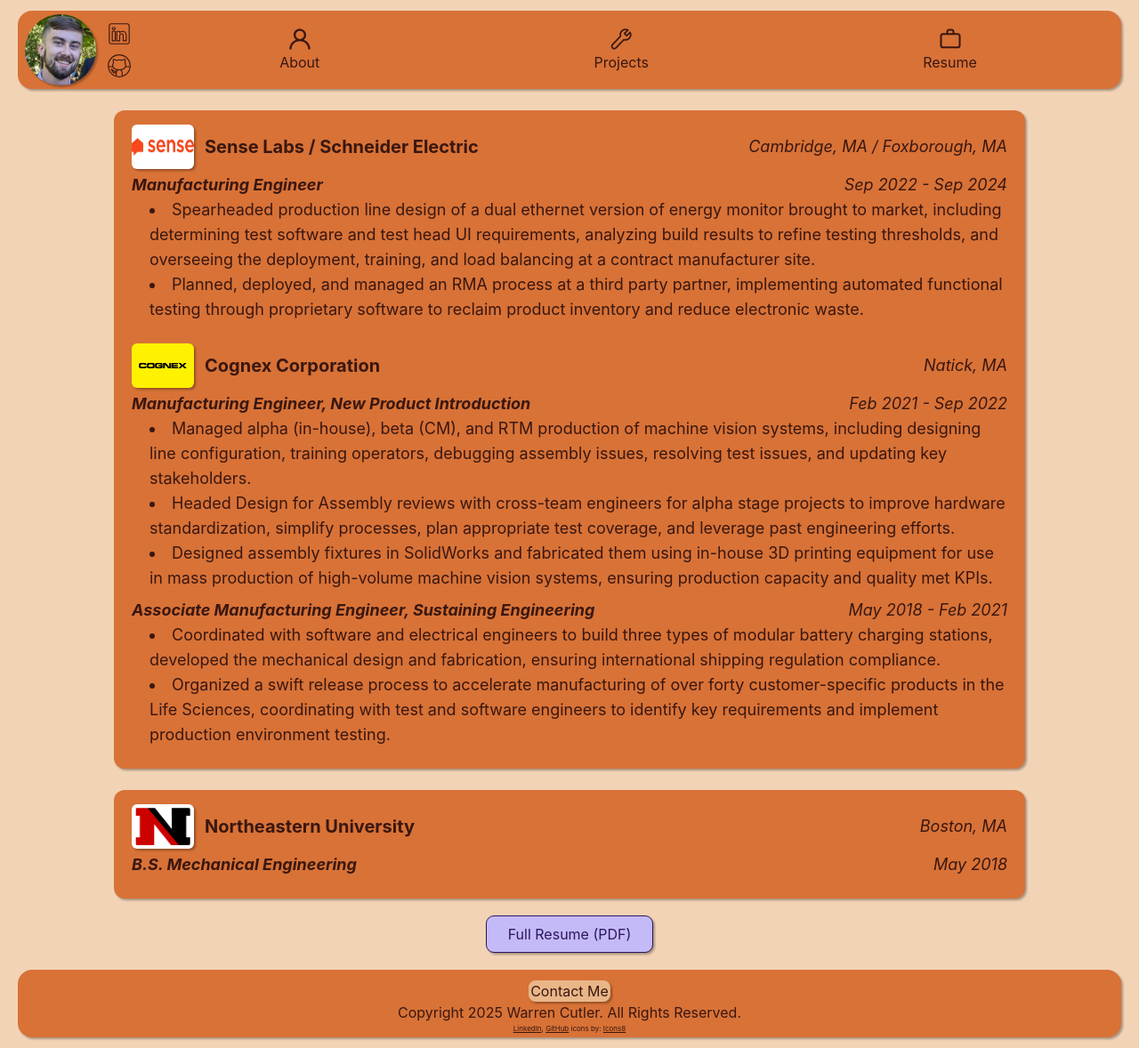
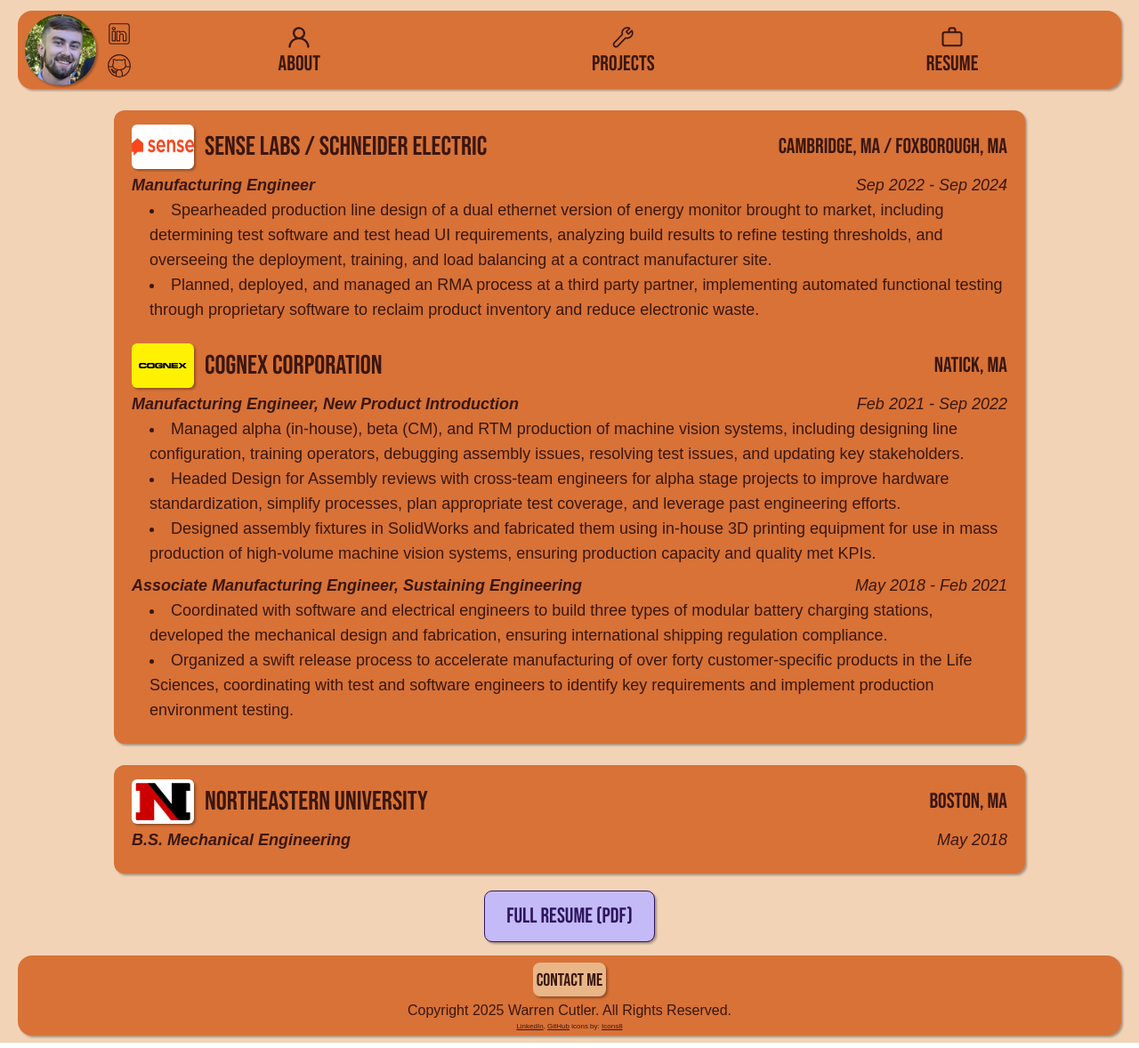
Before and after one commit to warren-cutler/warren-cutler-website, a React (Vite) app: page /resume in a window 1280 px wide. Shown: the whole page at 89% size. Built offline with nearby package versions, Linux system fonts and the light colour scheme.

Commit message:
Font change: implement Bebas Neue header font, reformat as needed. implement PT-sans body font.

```diff
--- a/src/components/Footer.tsx
+++ b/src/components/Footer.tsx
@@ -8,13 +8,13 @@
   const currentTime = new Date();
 
   return (
-    <NavBar className="my-3 flex min-w-sm flex-col px-2 py-1 sm:mx-5">
+    <NavBar className="my-2 flex min-w-sm flex-col px-2 py-1 sm:mx-5">
       <Link to="/contact">
-        <Button className="mt-2" size={"thin"}>
-          Contact Me
+        <Button className="font-title m-1 pt-1.5 text-xl" size={"thin"}>
+          <p>Contact Me</p>
         </Button>
       </Link>
-      <p className='text-sm md:text-base'>
+      <p className="text-sm md:text-base">
         Copyright {currentTime.getFullYear()} Warren Cutler. All Rights
         Reserved.
       </p>
--- a/src/components/HeaderIcons.tsx
+++ b/src/components/HeaderIcons.tsx
@@ -1,6 +1,6 @@
 export const AboutIcon = () => {
   return (
-    <div className="text-primary-950 hover:text-secondary-300 hover:drop-shadow-def flex flex-col items-center duration-200 ease-in">
+    <div className="text-primary-950 hover:text-secondary-300 hover:drop-shadow-def mt-1 flex flex-col items-center duration-200 ease-in">
       <svg viewBox="-2 -2 24.00 24.00" className="h-7 w-7 fill-current">
         <g
           id="Dribbble-Light-Preview"
@@ -14,25 +14,25 @@
           </g>
         </g>
       </svg>
-      <p className="text-sm md:text-base">About</p>
+      <p className="font-title text-lg md:text-2xl">About</p>
     </div>
   );
 };
 
 export const ProjectsIcon = () => {
   return (
-    <div className="text-primary-950 hover:text-secondary-300 hover:drop-shadow-def flex flex-col items-center duration-200 ease-in">
+    <div className="text-primary-950 hover:text-secondary-300 hover:drop-shadow-def mt-1 flex flex-col items-center duration-200 ease-in">
       <svg className="h-7 w-7 fill-current" viewBox="0 0 24 24">
         <path d="M10.5001 7.7514C10.5001 4.57577 13.0745 2.0014 16.2501 2.0014C17.196 2.0014 18.0906 2.23039 18.8794 2.6366C19.0924 2.74625 19.2401 2.95101 19.2771 3.18765C19.314 3.42429 19.2358 3.66435 19.0664 3.83371L16.3006 6.59949L17.3613 7.66015L20.1398 4.8816C20.3081 4.71337 20.5461 4.63494 20.7814 4.67023C21.0167 4.70551 21.2213 4.85033 21.3327 5.06051C21.759 5.86417 22.0001 6.78074 22.0001 7.7514C22.0001 10.927 19.4258 13.5014 16.2501 13.5014C15.7895 13.5014 15.3408 13.4471 14.9104 13.3443L7.54552 20.9632C6.42372 22.1237 4.59212 22.2096 3.36665 21.1592C2.03293 20.016 1.93771 17.9855 3.15859 16.7225L10.6339 8.98943C10.5462 8.59014 10.5001 8.17579 10.5001 7.7514ZM16.2501 3.5014C13.9029 3.5014 12.0001 5.40419 12.0001 7.7514C12.0001 8.18337 12.0643 8.59897 12.1832 8.98991C12.2624 9.25049 12.1942 9.53355 12.0049 9.72937L4.23708 17.765C3.61648 18.407 3.66488 19.4392 4.34283 20.0203C4.96577 20.5542 5.8968 20.5106 6.46704 19.9207L14.1435 11.9795C14.3435 11.7726 14.6443 11.6984 14.9176 11.7885C15.3358 11.9265 15.7834 12.0014 16.2501 12.0014C18.5973 12.0014 20.5001 10.0986 20.5001 7.7514C20.5001 7.40926 20.4598 7.07703 20.3838 6.75896L17.8916 9.25114C17.5987 9.54403 17.1238 9.54403 16.831 9.25114L14.7096 7.12982C14.4167 6.83692 14.4167 6.36205 14.7096 6.06916L17.1763 3.60246C16.8785 3.53632 16.5686 3.5014 16.2501 3.5014Z"></path>
       </svg>
-      <p className="text-sm md:text-base">Projects</p>
+      <p className="font-title text-lg md:text-2xl">Projects</p>
     </div>
   );
 };
 
 export const ResumeIcon = () => {
   return (
-    <div className="text-primary-950 hover:text-secondary-300 hover:drop-shadow-def flex flex-col items-center duration-200 ease-in">
+    <div className="text-primary-950 hover:text-secondary-300 hover:drop-shadow-def mt-1 flex flex-col items-center duration-200 ease-in">
       <svg className="h-7 w-7 stroke-current" viewBox="0 0 24 24" fill="none">
         <path
           d="M9 7H5C3.89543 7 3 7.89543 3 9V18C3 19.1046 3.89543 20 5 20H19C20.1046 20 21 19.1046 21 18V9C21 7.89543 20.1046 7 19 7H15M9 7V5C9 3.89543 9.89543 3 11 3H13C14.1046 3 15 3.89543 15 5V7M9 7H15"
@@ -42,7 +42,7 @@
         ></path>
       </svg>
 
-      <p className="text-sm md:text-base">Resume</p>
+      <span className="font-title self-end text-lg md:text-2xl">Resume</span>
     </div>
   );
 };
--- a/src/components/generics/Button.tsx
+++ b/src/components/generics/Button.tsx
@@ -17,9 +17,9 @@
   children,
 }: ButtonProps) => {
   const sizeStyle = useMemo(() => {
-    if (size === "thin") return "px-0.5 py-0";
-    if (size === "normal") return "px-2 py-1";
-    if (size === "thick") return "px-6 py-2";
+    if (size === "thin") return "px-1 py-1";
+    if (size === "normal") return "px-3 py-2";
+    if (size === "thick") return "px-6 py-3";
   }, [size]);
 
   const colorStyle = useMemo(() => {
--- a/src/index.css
+++ b/src/index.css
@@ -1,6 +1,10 @@
+@import url("https://fonts.googleapis.com/css2?family=Bebas+Neue&family=JetBrains+Mono:ital,wght@0,100..800;1,100..800&family=PT+Sans:ital,wght@0,400;0,700;1,400;1,700&family=Space+Mono:ital,wght@0,400;0,700;1,400;1,700&display=swap");
 @import "tailwindcss";
 
 @theme {
+  --font-title: "Bebas Neue", serif;
+  --font-subtitle: "JetBrains Mono", sans-serif;
+
   --color-primary-50: #fcf6f0;
   --color-primary-100: #f9ebdb;
   --color-primary-200: #f2d3b6;
@@ -29,7 +33,8 @@
 }
 
 :root {
-  font-family: Inter, system-ui, Avenir, Helvetica, Arial, sans-serif;
+  font-family: PT-sans, sans-serif;
+
   line-height: 1.5;
   font-weight: 400;
   font-synthesis: none;
--- a/src/pages/ContactPage.tsx
+++ b/src/pages/ContactPage.tsx
@@ -123,11 +123,10 @@
         </div>
         {/* send message button */}
         <Button
-          className="mx-3 justify-self-end md:col-start-2"
-          size={"thick"}
+          className="font-title mx-3 my-1 justify-self-end text-2xl md:col-start-2"
           bordered={true}
         >
-          Send
+          <span className="align-[-2px]">Send</span>
         </Button>
       </form>
     </Card>
--- a/src/pages/HomePage.tsx
+++ b/src/pages/HomePage.tsx
@@ -9,7 +9,7 @@
           src="/assets/wc-outdoor.jpg"
           className="max-h-50 rounded-3xl p-3 md:max-h-75 lg:max-h-90 xl:max-h-120"
         ></img>
-        <h2 className="font-bold md:text-lg lg:text-xl xl:text-2xl">
+        <h2 className="font-title text-2xl font-bold md:text-3xl lg:text-4xl">
           Warren Cutler
         </h2>
         <h3 className="p-1 text-sm italic md:text-base lg:text-lg xl:text-xl">
@@ -20,24 +20,24 @@
         </h3>
       </Card>
       <Card className="mx-2 my-3 flex max-w-lg min-w-xs flex-col items-center text-justify xl:max-w-xl">
-        <h1 className="mt-2 text-lg font-bold md:text-xl lg:text-2xl xl:text-3xl">
+        <h1 className="font-title mt-2 text-xl font-bold md:text-2xl lg:text-3xl xl:text-3xl">
           Hello and Welcome!
         </h1>
         <div className="bg-primary-950 my-3 h-0.5 w-25 rounded-full md:h-1 md:w-35 lg:h-1.5 lg:w-50"></div>
-        <p className="text-sm md:text-base px-2">
+        <p className="px-2 text-sm md:text-base">
           Combining the strongly-typed functionality of TypeScript with the
           modularity of React, I design front&#x2011;ends with code maintenance
           and human readability in mind. I pride myself on utilizing styling in
           a way that enhances the user experience across devices, whilst
           avoiding cluttering core content.
         </p>
-        <p className="mt-5 text-sm md:text-base px-2">
+        <p className="mt-5 px-2 text-sm md:text-base">
           Server&#x2011;side, I employ REST API best practices, prioritizing
           graceful error handling, standardized request/response patterns, and
           thoughtful endpoint nesting to allow for seamless integration with
           client&#x2011;side code.
         </p>
-        <p className="mt-5 text-sm md:text-base px-2 pb-2">
+        <p className="mt-5 px-2 pb-2 text-sm md:text-base">
           In my spare time, I enjoy taking advantage of New England summers
           through hiking and disc golf. You'll often see me nose&#x2011;deep in
           fantasy or sci&#x2011;fi novels, if I'm not busy playing board games
--- a/src/pages/ProjectsPage.tsx
+++ b/src/pages/ProjectsPage.tsx
@@ -12,17 +12,22 @@
     <div className="m-5 grid min-w-xs grid-cols-[repeat(auto-fill,minmax(320px,550px))] justify-center gap-[2vw] self-stretch">
       {projects.map((project, idx) => {
         return (
-          <Card key={idx} className="flex max-w-xl flex-col items-center justify-start text-center">
+          <Card
+            key={idx}
+            className="flex max-w-xl flex-col items-center justify-start text-center"
+          >
             <img
-              className="drop-shadow-def rounded-md max-h-140"
+              className="drop-shadow-def max-h-140 rounded-md"
               src={project.imagePath}
             ></img>
 
-              <h2 className="text-2xl font-bold">{project.name}</h2>
-              <p className=''>{project.description}</p>
+            <h2 className="font-title mt-2 p-2 text-4xl font-bold">
+              {project.name}
+            </h2>
+            <p className="">{project.description}</p>
             {project.linkUrl ? (
               <a
-                  className="hover:text-secondary-800 underline duration-200 ease-in"
+                className="hover:text-secondary-800 font-bold underline duration-200 ease-in"
                 href={project.linkUrl}
               >
                 {project.linkUrl}
--- a/src/pages/ResumePage.tsx
+++ b/src/pages/ResumePage.tsx
@@ -27,10 +27,10 @@
                     alt="Click to visit the employer website"
                   />
                 </a>
-                <p className="grow font-bold lg:text-lg xl:text-xl">
+                <p className="font-title grow text-xl md:text-2xl lg:text-3xl">
                   {job.company}
                 </p>
-                <p className="text-end text-sm italic sm:flex-row md:text-base xl:text-lg">
+                <p className="font-title text-end text-lg md:text-xl lg:text-2xl">
                   {job.location}
                 </p>
               </div>
@@ -54,10 +54,10 @@
                     alt="Click to visit the school website"
                   />
                 </a>
-                <p className="grow font-bold lg:text-lg xl:text-xl">
+                <p className="font-title grow text-xl md:text-2xl lg:text-3xl">
                   {edu.school}
                 </p>
-                <p className="text-end text-sm italic sm:flex-row md:text-base xl:text-lg">
+                <p className="font-title text-end text-lg md:text-xl lg:text-2xl">
                   {edu.location}
                 </p>
               </div>
@@ -78,15 +78,15 @@
         })}
       </Card>
       {/* resume download button */}
-      <div className="self-center">
+      <div className="font-title self-center text-lg md:text-xl lg:text-2xl">
         <a href="/assets/warren-cutler-resume.pdf" target="_blank">
           <Button
-            className="m-2"
+            className="m-2 pt-3"
             size={"thick"}
             primary={false}
             bordered={true}
           >
-            Full Resume (PDF)
+            <p>Full Resume (PDF)</p>
           </Button>
         </a>
       </div>
```
Lines whose indentation alone changed are shown as unchanged.
